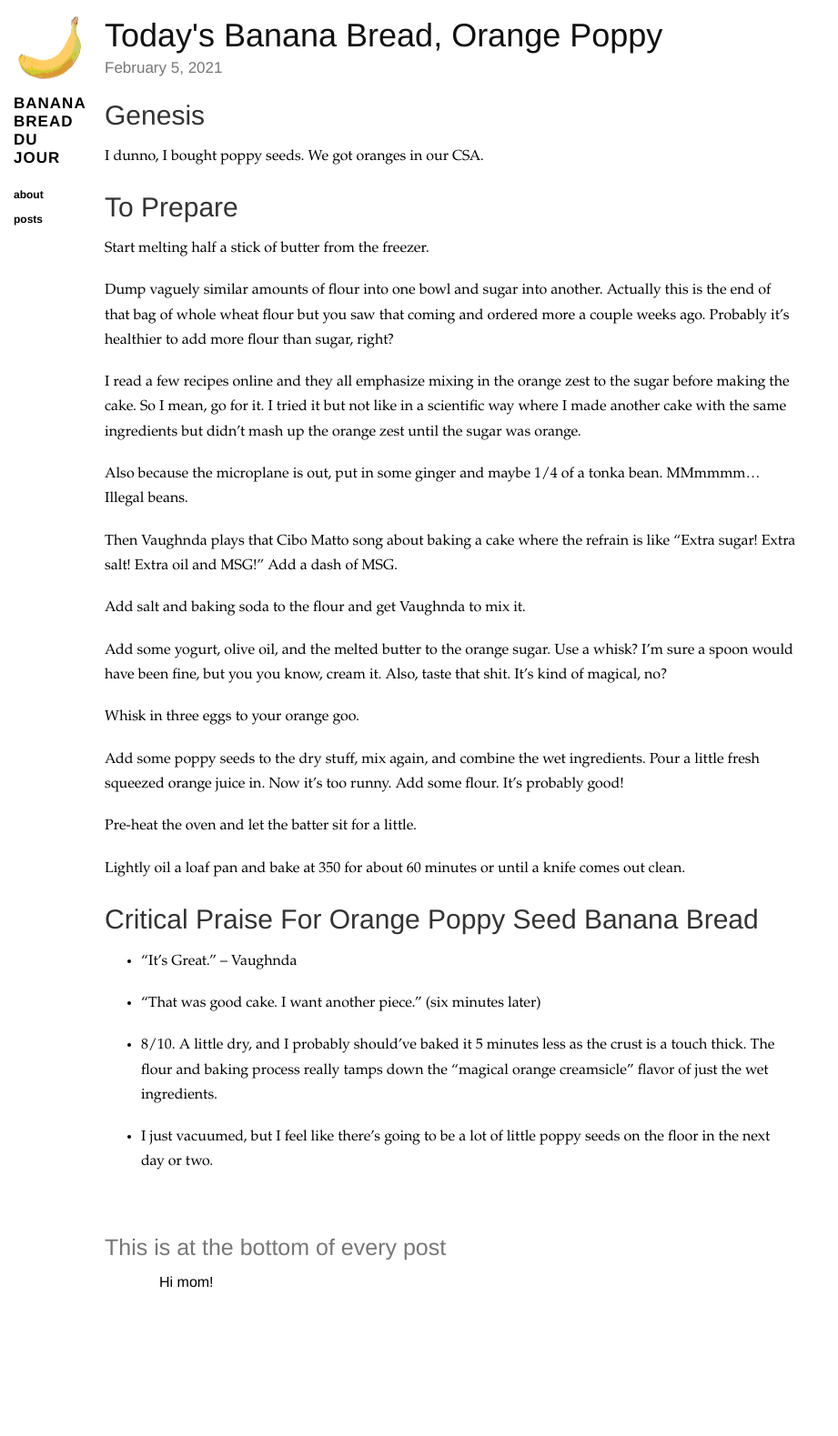
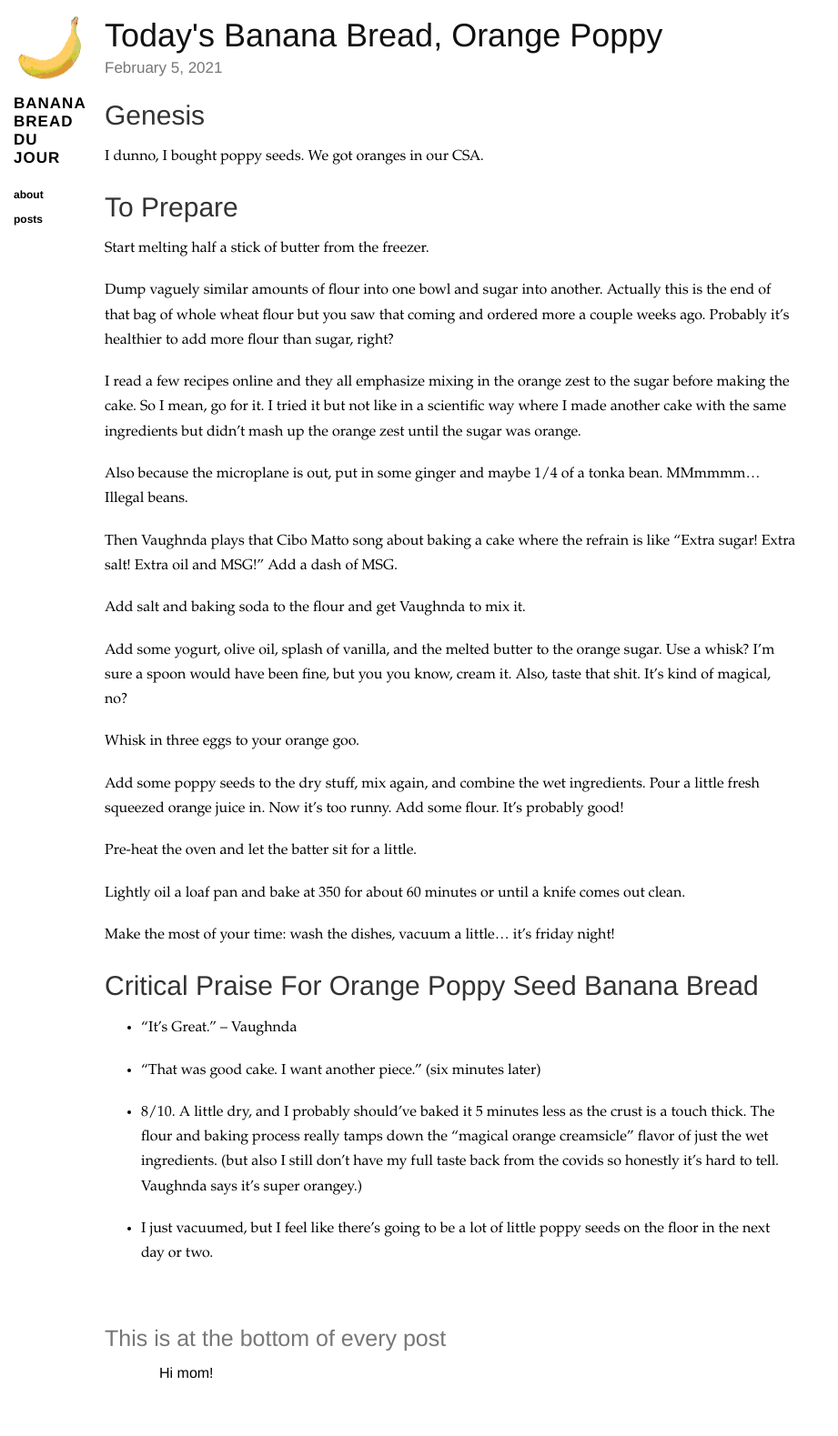
Before and after one commit to joekimmel/bananabread, a Jekyll site: the page built from _posts/2021-02-05-orange-poppy-seed.markdown, in a window 1280 px wide. Shown: the whole page at 91% size, without its empty margins (0-921 px from the left). Built offline with Jekyll 4.4.1, drawn with Linux system fonts in a browser that asks for light colours; before the commit the page ends 1479 px from its top, so only the background shows below that.

Commit message:
posts: edit to orange poppy

```diff
--- a/_posts/2021-02-05-orange-poppy-seed.markdown
+++ b/_posts/2021-02-05-orange-poppy-seed.markdown
@@ -21,7 +21,7 @@ Then Vaughnda plays that Cibo Matto song about baking a cake where the refrain i
 
 Add salt and baking soda to the flour and get Vaughnda to mix it.
 
-Add some yogurt, olive oil, and the melted butter to the orange sugar. Use a whisk? I'm sure a spoon would have been fine, but you you know, cream it. Also, taste that shit. It's kind of magical, no?
+Add some yogurt, olive oil, splash of vanilla, and the melted butter to the orange sugar. Use a whisk? I'm sure a spoon would have been fine, but you you know, cream it. Also, taste that shit. It's kind of magical, no?
 
 Whisk in three eggs to your orange goo.
 
@@ -31,12 +31,14 @@ Pre-heat the oven and let the batter sit for a little.
 
 Lightly oil a loaf pan and bake at 350 for about 60 minutes or until a knife comes out clean.
 
+Make the most of your time: wash the dishes, vacuum a little... it's friday night!
+
 ## Critical Praise For Orange Poppy Seed Banana Bread
 
 - "It's Great." -- Vaughnda
 
 - "That was good cake. I want another piece." (six minutes later)
 
-- 8/10. A little dry, and I probably should've baked it 5 minutes less as the crust is a touch thick. The flour and baking process really tamps down the "magical orange creamsicle" flavor of just the wet ingredients.
+- 8/10. A little dry, and I probably should've baked it 5 minutes less as the crust is a touch thick. The flour and baking process really tamps down the "magical orange creamsicle" flavor of just the wet ingredients. (but also I still don't have my full taste back from the covids so honestly it's hard to tell. Vaughnda says it's super orangey.)
 
 - I just vacuumed, but I feel like there's going to be a lot of little poppy seeds on the floor in the next day or two.
```
